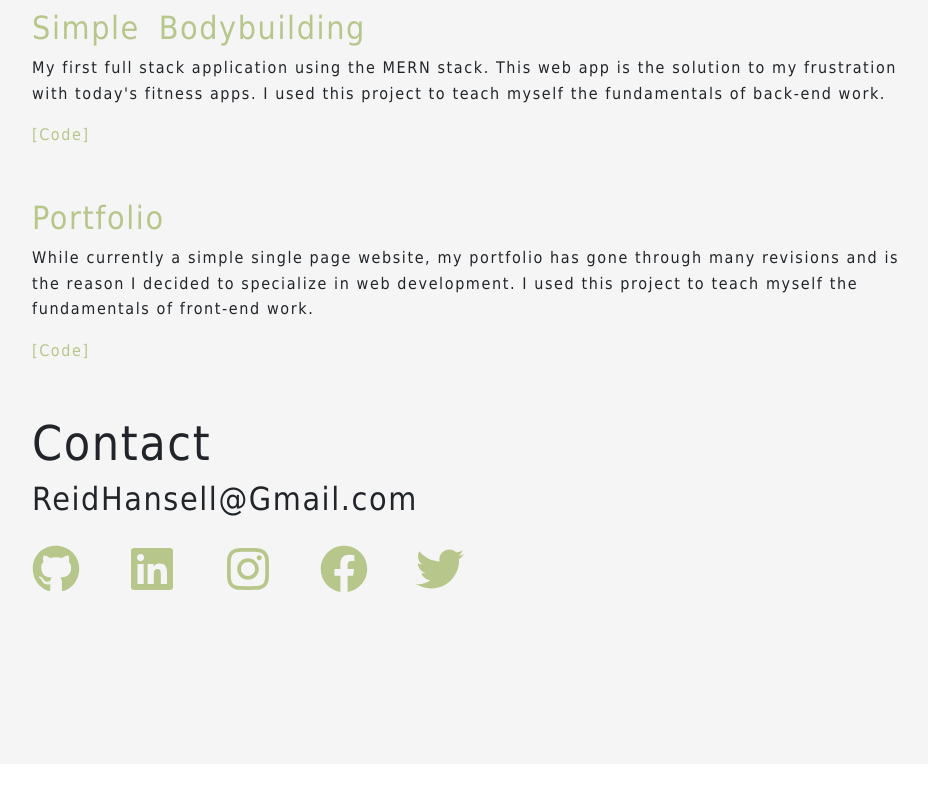
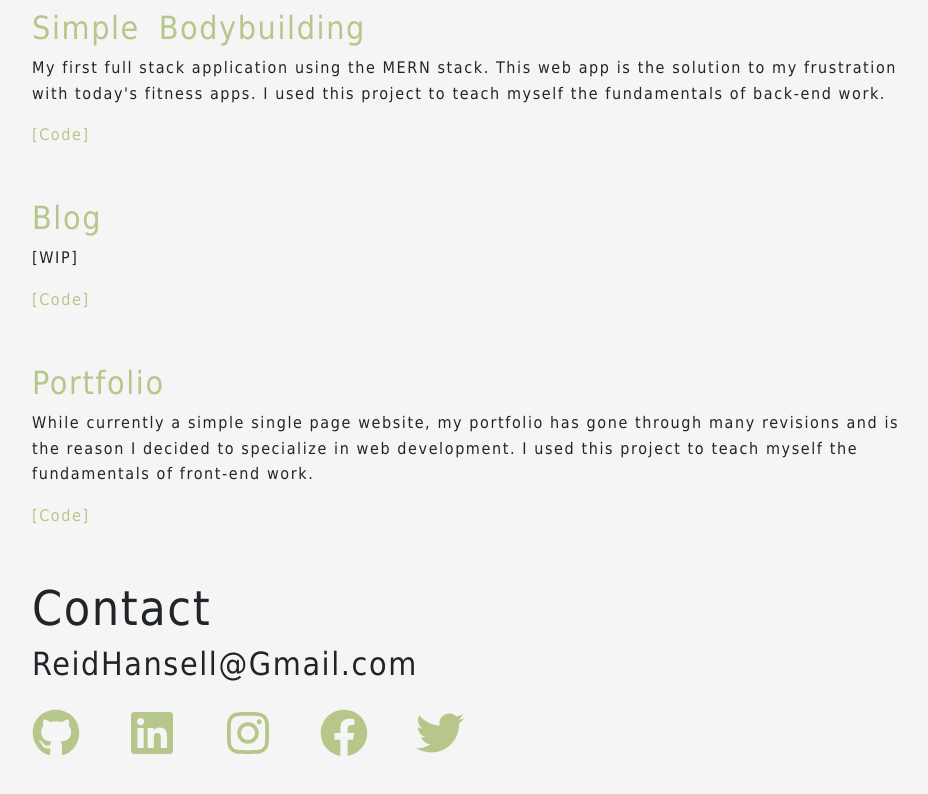
Before and after one commit to reidhansell/Portfolio, a React (Create React App) app: page / in a window 1280 px wide. Shown: the part 907-1701 px from the top of the page, without its empty margins (160-1088 px from the left). Before the commit the page ends 1671 px from the top, so only its background shows below. Built offline with nearby package versions, Linux system fonts and the light colour scheme.

Commit message:
Added Blog

```diff
--- a/src/App.js
+++ b/src/App.js
@@ -48,6 +48,12 @@ function App() {
       <br />
       <br />
       <br />
+      <h4><a href="#" target="_blank" rel="noopener noreferrer">Blog</a></h4>
+      <p>[WIP]</p>
+      <a href="#" target="_blank" rel="noopener noreferrer">[Code]</a>
+      <br />
+      <br />
+      <br />
       <h4><a href="https://reidhansell.com/" target="_blank" rel="noopener noreferrer">Portfolio</a></h4>
       <p>While currently a simple single page website, my portfolio has gone through many revisions and is the reason I decided to specialize in web development. I used this project to teach myself the fundamentals of front-end work.</p>
       <a href="https://github.com/reidhansell/portfolio" target="_blank" rel="noopener noreferrer">[Code]</a>
```
